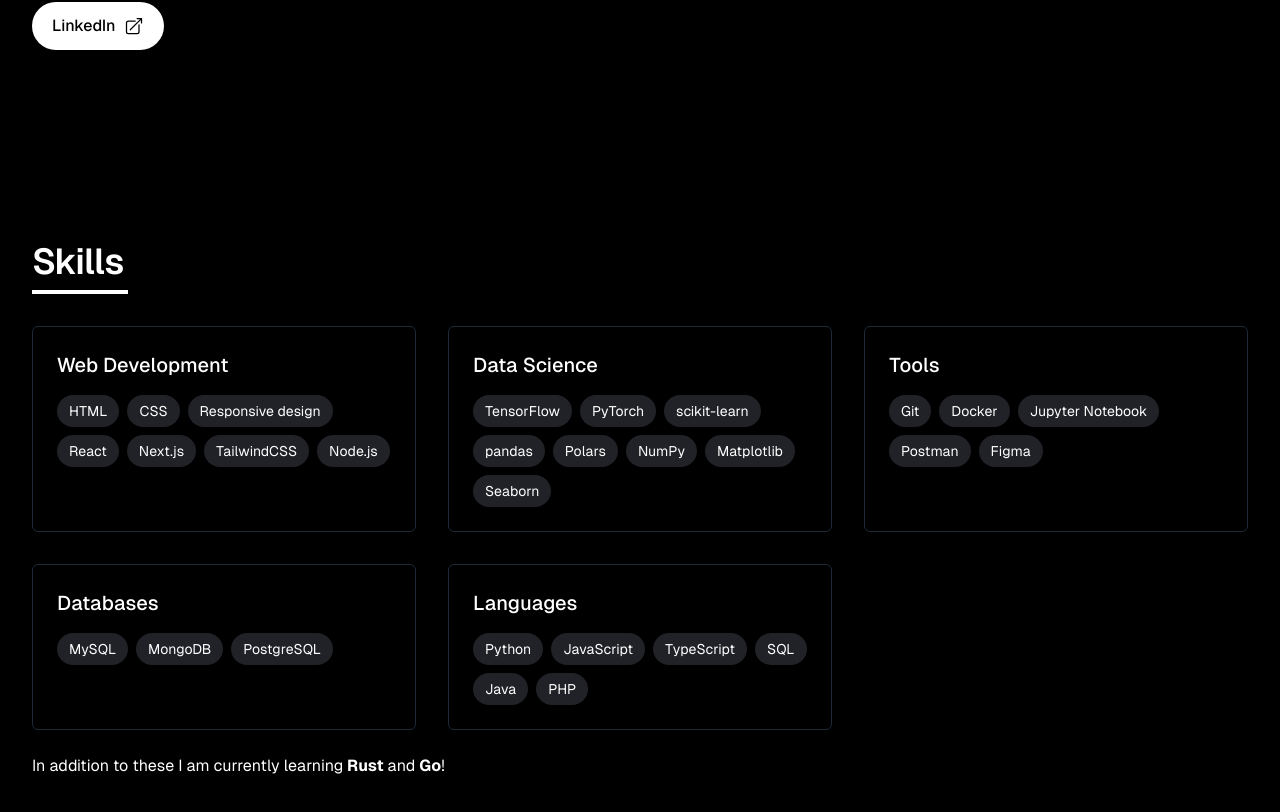
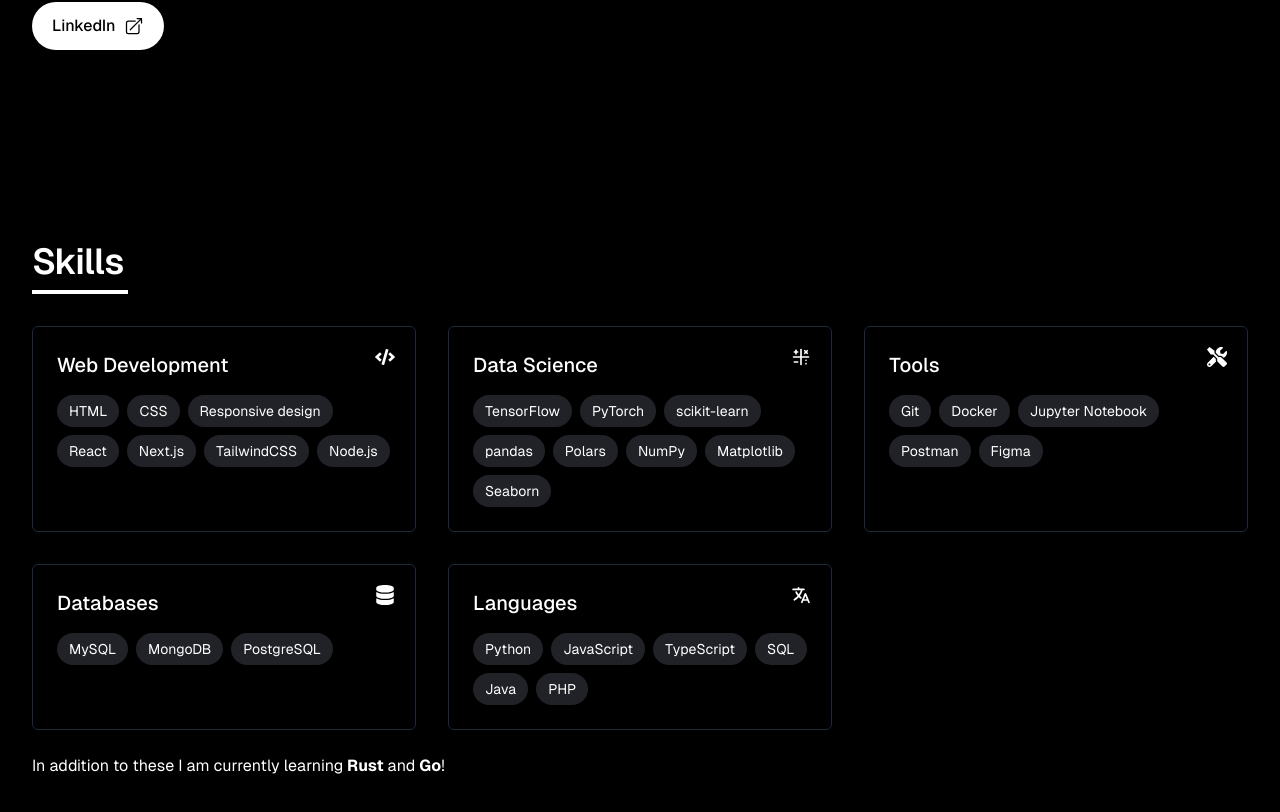
Before and after one commit to Harmxn02/harmansingh.nl, a Next.js app: page / in a window 1280 px wide. Shown: the part 1343-2155 px from the top of the page. Built offline with nearby package versions, Linux system fonts and the light colour scheme.

Commit message:
Add icons to skill sections

```diff
--- a/package.json
+++ b/package.json
@@ -12,6 +12,7 @@
     "next": "14.2.8",
     "react": "^18",
     "react-dom": "^18",
+    "react-icons": "^5.5.0",
     "react-simple-typewriter": "^5.0.1"
   },
   "devDependencies": {
--- a/src/app/components/Skills.jsx
+++ b/src/app/components/Skills.jsx
@@ -1,4 +1,15 @@
 import React from "react";
+import { FaCode, FaDatabase, FaTools } from "react-icons/fa";
+import { IoLanguage } from "react-icons/io5";
+import { TbMathSymbols } from "react-icons/tb";
+
+const categoryIcons = {
+	webDevelopment: <FaCode className="text-xl text-white" />,
+	dataScience: <TbMathSymbols className="text-xl text-white" />,
+	tools: <FaTools className="text-xl text-white" />,
+	databases: <FaDatabase className="text-xl text-white" />,
+	languages: <IoLanguage className="text-xl text-white" />,
+};
 
 const skills = {
 	webDevelopment: [
@@ -37,14 +48,16 @@ const SectionTitle = () => {
 const Skills = () => {
 	return (
 		<div className="mx-auto max-w-(--breakpoint-2xl) bg-black px-8 py-24 text-white 2xl:px-1">
-			<SectionTitle />
-
+			<SectionTitle />{" "}
 			<div className="grid gap-8 md:grid-cols-2 lg:grid-cols-3">
 				{Object.entries(skills).map(([category, categorySkills]) => (
 					<div
 						key={category}
-						className="rounded-md border border-gray-800 p-6"
+						className="relative rounded-md border border-gray-800 p-6"
 					>
+						<div className="absolute top-5 right-5">
+							{categoryIcons[category]}
+						</div>
 						<h3 className="mb-4 text-xl font-medium capitalize">
 							{category.replace(/([A-Z])/g, " $1").trim()}
 						</h3>
```
Also changed, not shown: 1 other file (tests, documents, lock files or other folders).
